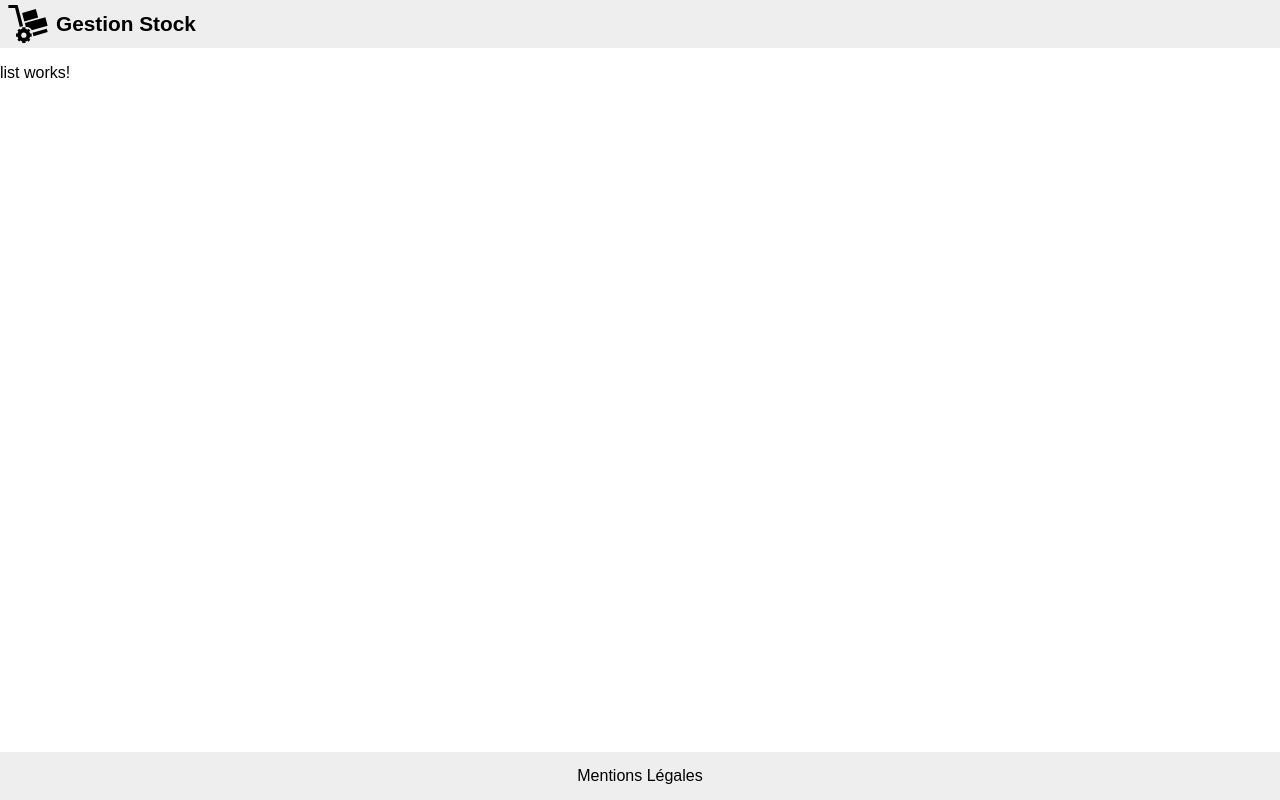
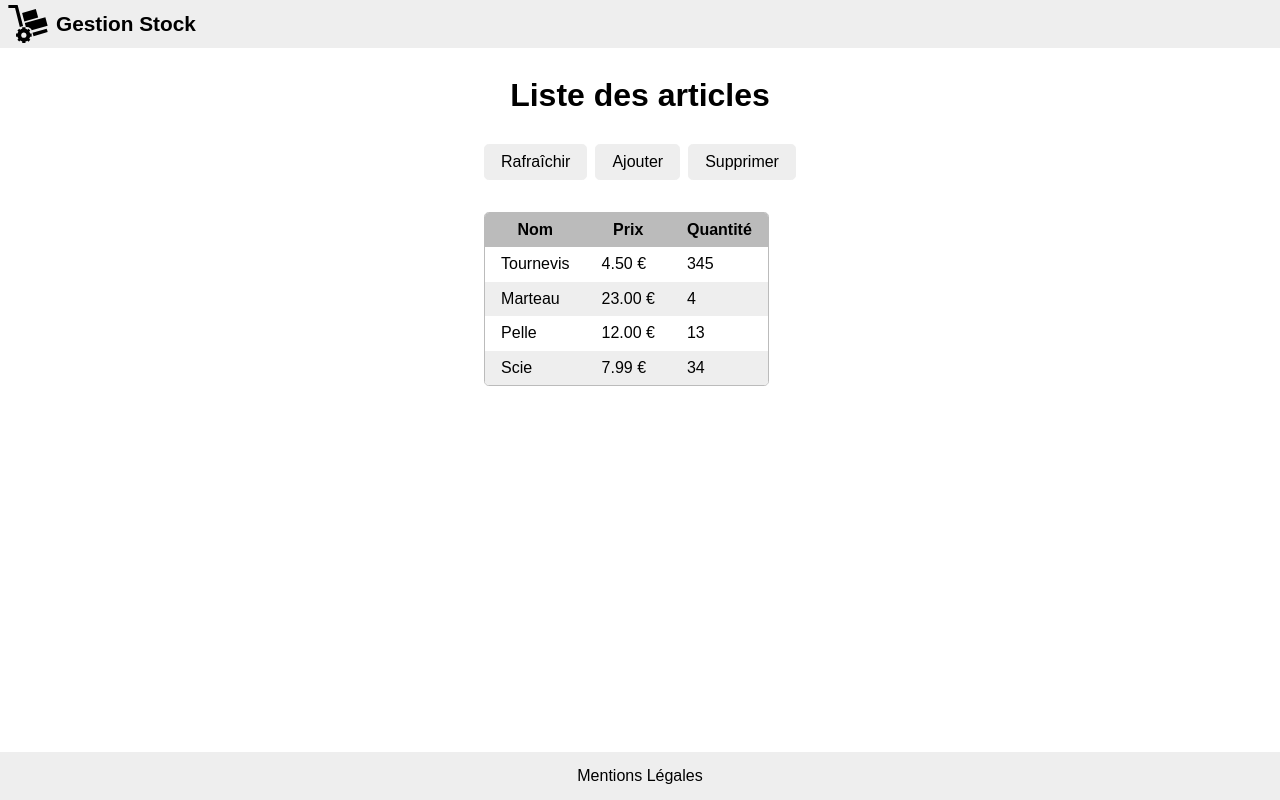
Before and after one commit to jlg-formation/aguzz1-dec-2023, an Angular app in the folder front/: page /stock in a window 1280 px wide. Built offline with nearby package versions, Linux system fonts and the light colour scheme.

Commit message:
dev: added stock list dom and css

```diff
--- a/front/src/app/stock/routes/list/list.component.html
+++ b/front/src/app/stock/routes/list/list.component.html
@@ -1 +1,42 @@
-<p>list works!</p>
+<main>
+  <h1>Liste des articles</h1>
+  <div class="content">
+    <nav>
+      <button>Rafraîchir</button>
+      <a routerLink="add" class="button">Ajouter</a>
+      <button>Supprimer</button>
+    </nav>
+    <div class="error"></div>
+    <table>
+      <thead>
+        <tr>
+          <th class="name">Nom</th>
+          <th class="price">Prix</th>
+          <th class="qty">Quantité</th>
+        </tr>
+      </thead>
+      <tbody>
+        <tr>
+          <td class="name">Tournevis</td>
+          <td class="price number">4.50 €</td>
+          <td class="qty number">345</td>
+        </tr>
+        <tr>
+          <td class="name">Marteau</td>
+          <td class="price number">23.00 €</td>
+          <td class="qty number">4</td>
+        </tr>
+        <tr>
+          <td class="name">Pelle</td>
+          <td class="price number">12.00 €</td>
+          <td class="qty number">13</td>
+        </tr>
+        <tr>
+          <td class="name">Scie</td>
+          <td class="price number">7.99 €</td>
+          <td class="qty number">34</td>
+        </tr>
+      </tbody>
+    </table>
+  </div>
+</main>
--- a/front/src/app/stock/routes/list/list.component.scss
+++ b/front/src/app/stock/routes/list/list.component.scss
@@ -0,0 +1,39 @@
+nav {
+  display: flex;
+  gap: 0.5em;
+}
+
+div.error {
+  height: 2em;
+}
+
+table {
+  border: 0.1em solid #bbb;
+
+  border-collapse: separate;
+  border-spacing: 0;
+  border-radius: 0.3em;
+  overflow: hidden;
+
+  thead {
+    background: #bbb;
+  }
+
+  th,
+  td {
+    padding: 0.5em 1em;
+  }
+
+  tbody {
+    cursor: pointer;
+    tr:nth-child(even) {
+      background: #eee;
+    }
+    tr:hover {
+      background: #ddd;
+    }
+    tr.selected {
+      background: #ccc;
+    }
+  }
+}
```
Also changed, not shown: front/src/app/stock/routes/list/list.component.ts (+4 -5 lines).
